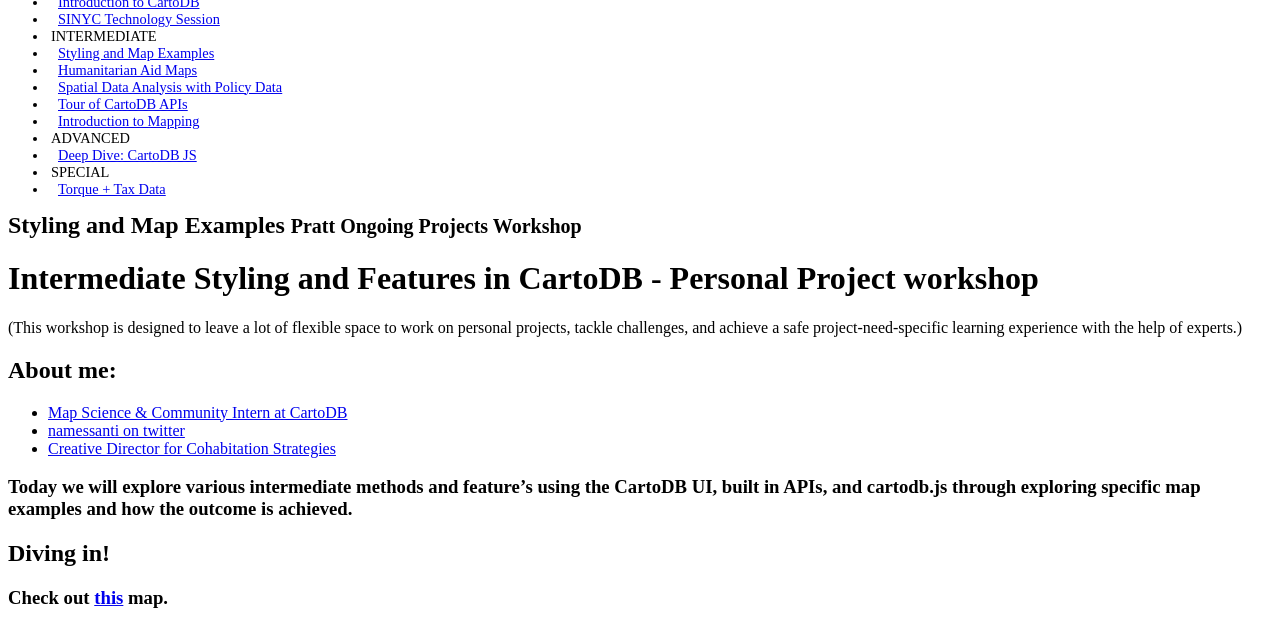
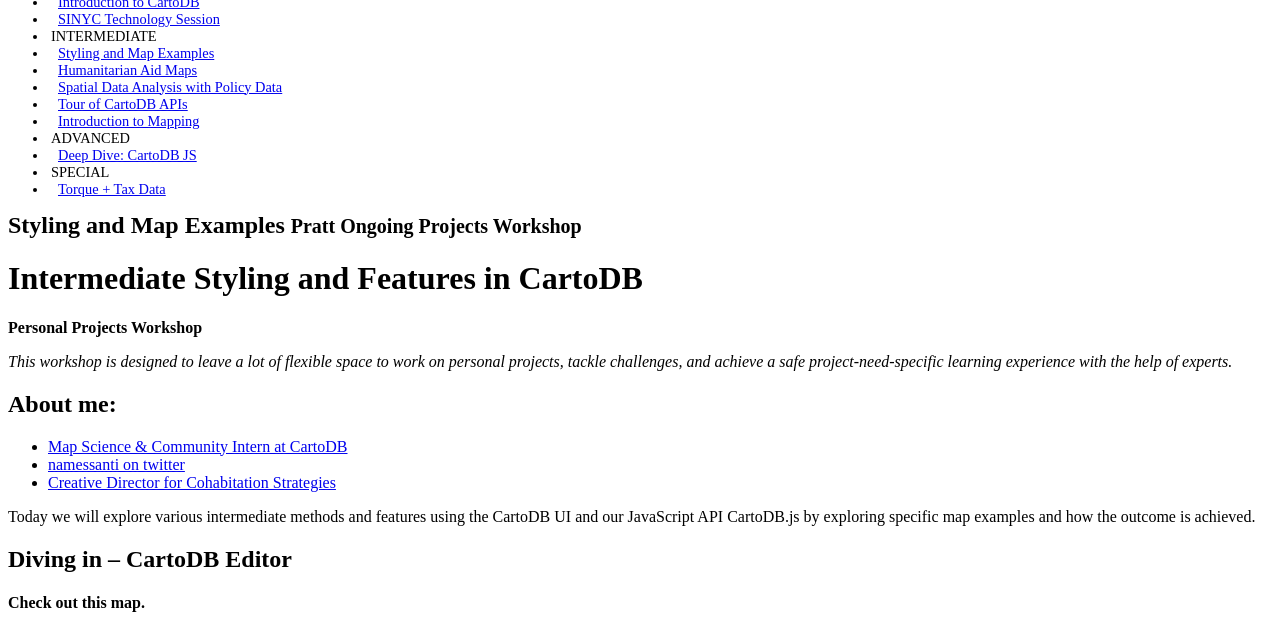
Before and after one commit to CartoDB/training, a Jekyll site: the page built from _posts/2015-02-21-pratt-examples.md, in a window 1280 px wide and 1400 px high, scrolled down 190 px. Shown: the top 628 px of the window. Built offline with Jekyll 4.4.1, drawn with Linux system fonts in a browser that asks for light colours; a style sheet for code colours, icons or effects is not loaded; some of the changed text lies outside the part shown.

Commit message:
Updated formatting

```diff
--- a/_posts/2015-02-21-pratt-examples.md
+++ b/_posts/2015-02-21-pratt-examples.md
@@ -8,8 +8,10 @@
 length: 2
 ---
 
-# Intermediate Styling and Features in CartoDB - Personal Project workshop
-(This workshop is designed to leave a lot of flexible space to work on personal projects, tackle challenges, and achieve a safe project-need-specific learning experience with the help of experts.)
+# Intermediate Styling and Features in CartoDB
+**Personal Projects Workshop**
+
+_This workshop is designed to leave a lot of flexible space to work on personal projects, tackle challenges, and achieve a safe project-need-specific learning experience with the help of experts._
 
 ## About me:
 
@@ -17,45 +19,50 @@
 * [namessanti on twitter](http://twitter.com/namessanti)
 * [Creative Director for Cohabitation Strategies](http://www.moma.org/visit/calendar/exhibitions/1438)
 
-###Today we will explore various intermediate methods and feature's using the CartoDB UI, built in APIs, and cartodb.js through exploring specific map examples and how the outcome is achieved.
+Today we will explore various intermediate methods and features using the CartoDB UI and our JavaScript API CartoDB.js by exploring specific map examples and how the outcome is achieved.
 
-## Diving in!
+## Diving in -- CartoDB Editor
 
-###Check out [this](http://cdb.io/1vTlHFf) map.
+#### Check out this map.
 
-A few things to note about this map:
+<iframe width='100%' height='520' frameborder='0' src='http://team.cartodb.com/u/santiagoa/viz/4a39c7f8-b6ce-11e4-9da5-0e853d047bba/embed_map' allowfullscreen webkitallowfullscreen mozallowfullscreen oallowfullscreen msallowfullscreen></iframe>
+
+A few things to note about the map:
+
 * The data was scraped using the [Kimono API builder](https://www.kimonolabs.com).
 * The title and text boxes were made using the 'add element' icon on the top right of the editor.
 
 ![Add Element]({{site.baseurl}}/img/pratt//element_button.png)
 
- * Here you can also add annotations. Check out this [After The Fall map](http://cdb.io/1yjVagF) to see how they can used.
-* This map has no basemap, but uses another data layer as the base. You can change your basemaps, add your own images, or remove the basemap using the basemap selector in the lower left corner of the editor.
+* Here you can also add annotations. Check out this [After The Fall map](http://cdb.io/1yjVagF) to see how they can be used.
+* This map has no basemap, but uses another data layer as the base. You can change your base maps, add your own images, or remove the base map using the "base map selector" in the lower left corner of the editor.
 
 ![Basemaps]({{site.baseurl}}/img/common/basemap_options.png)
 
-* The stylings of the map was done entirely in the CartoCSS built in API
-* The torque animation elements are clickable. This is not a functionality available in torque at the moment
- * but you can duplicate the same layer, make it transparent on top of your animation, and style the info windows accordingly
-* There is a header image embedded into the info windows on click
+* The stylings of the map was done entirely in [CartoCSS](https://github.com/mapbox/carto/blob/master/docs/latest.md)
+* The Torque animation elements are clickable. This is not a functionality available in Torque at the moment but you can duplicate the same layer, make it transparent on top of your animation, and style the infowindows accordingly
+* There is a header image embedded into the infowindows on click
 
-###Let's take a moment to check out what this map looks like in the data table and in the editor.
-###Take this time to ask questions about style, technique, or anything else that may come to mind regarding your own project or how I achieved certain elements in the map.
+**Let's take a moment to check out what this map looks like in the data table and in the editor.**
 
-##What's next?
+Take this time to ask questions about style, technique, or anything else that may come to mind regarding your own project or how I achieved certain elements in the map.
 
-###Check out [this](http://cdb.io/1uNNLXI) map.
+### What's next?
+
+#### Check out this map.
+<iframe width='100%' height='520' frameborder='0' src='http://team.cartodb.com/u/santiagoa/viz/f0bc0d82-6f86-11e4-8b0a-0e018d66dc29/embed_map' allowfullscreen webkitallowfullscreen mozallowfullscreen oallowfullscreen msallowfullscreen></iframe>
 
 This map combines multiple layers, and many of the features were created using the built in "Add feature" function
 
 ![Add Feature]({{site.baseurl}}/img/pratt/add_feature.png)
 
-###Create a new layer in your project and experiment with making new features.
-###Take a look at what they look like in the data table. You can add columns with information to these spatial featuresin order to generate your own styles, categories, or info windows.
++ Create a new layer in your project and experiment with making new features.
++ Take a look at what they look like in the data table. You can add columns with information to these spatial featuresin order to generate your own styles, categories, or info windows.
 
-##Real-Time Maps
+### Realtime Maps
 
-###Check out [this](http://cdb.io/1yJxTHF) map.
+#### Check out [this](http://cdb.io/1yJxTHF) map.
+<iframe width='100%' height='520' frameborder='0' src='http://team.cartodb.com/u/santiagoa/viz/f29910f6-a59a-11e4-bf9a-0e0c41326911/embed_map' allowfullscreen webkitallowfullscreen mozallowfullscreen oallowfullscreen msallowfullscreen></iframe>
 
 * It updates every hour to let you know where storms have been reported and where there they're headed.
 This is done by importing data from a URL.
```
Also changed, not shown: other parts of _posts/2015-02-21-pratt-examples.md (+8 -6 lines).
